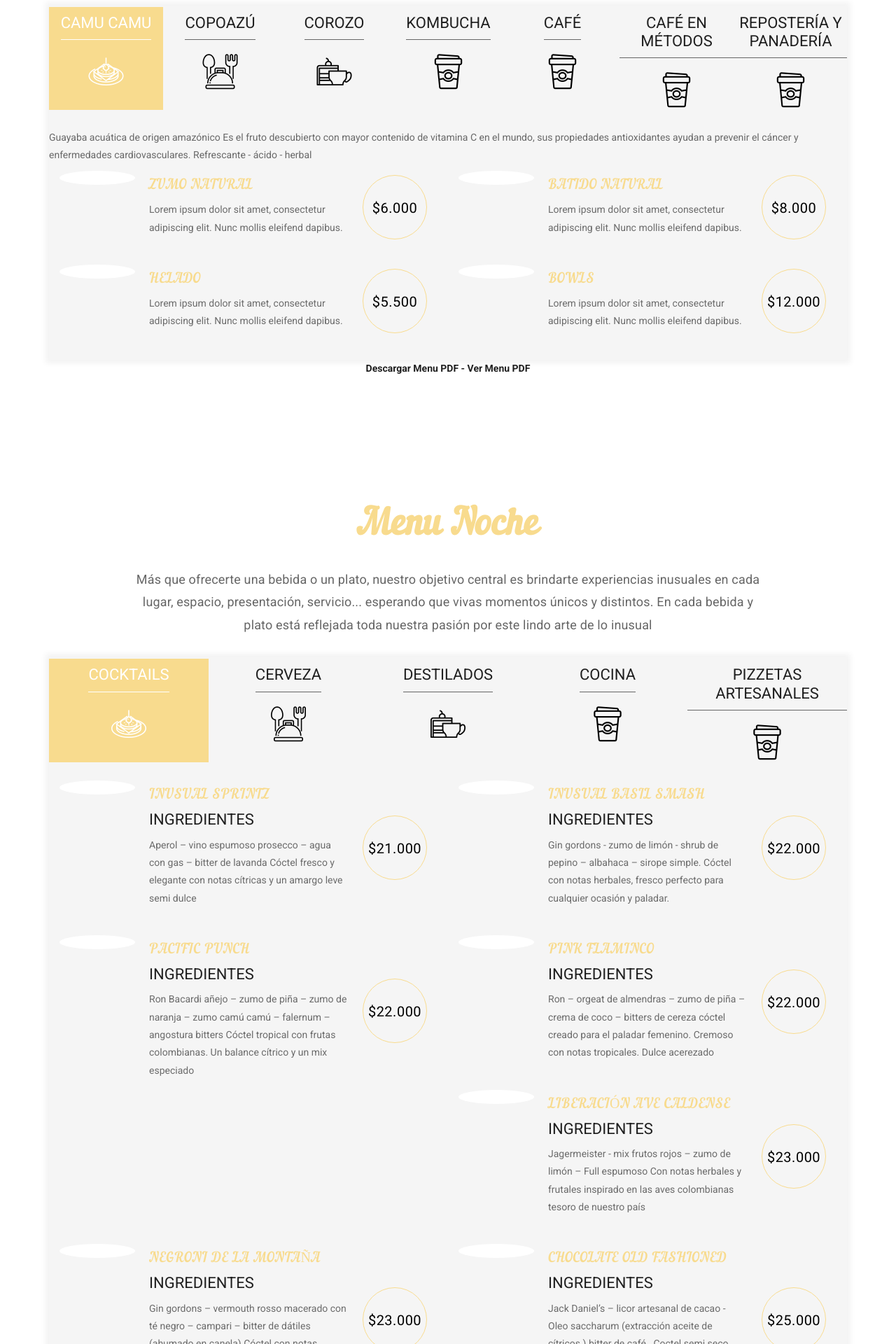
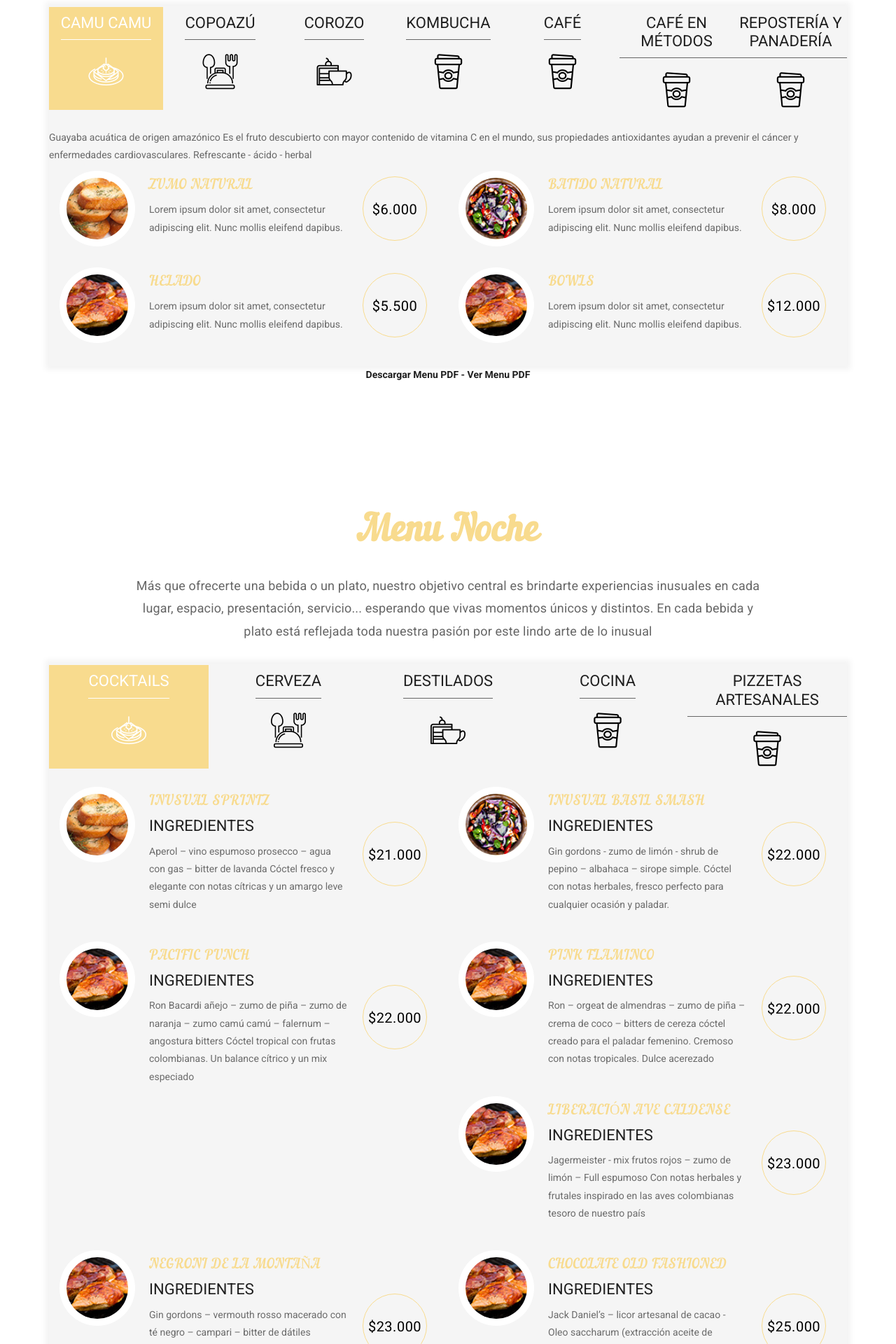
Before and after one commit to SingularDrinks/singulardrinks, a Jekyll site: the page built from index.html, in a window 1280 px wide. Shown: the part 1285-3205 px from the top of the page at 70% size. Built offline with Jekyll 4.4.1, drawn with Linux system fonts in a browser that asks for light colours; some web fonts are replaced.

Commit message:
refactor

```diff
--- a/_includes/site-section.html
+++ b/_includes/site-section.html
@@ -81,7 +81,7 @@
                 Refrescante - ácido - herbal</p>
               <div class="col-lg-6 col-md-6 col-sm-12 col-xs-12 ">
                 <div class="offer-item">
-                  <img src="images/menu-item-thumbnail-01.jpg" alt="" class="img-responsive">
+                  <img src="/assets/images/menu-item-thumbnail-01.jpg" alt="" class="img-responsive">
                   <div>
                     <h3>ZUMO NATURAL</h3>
                     <p>
@@ -94,7 +94,7 @@
               <!-- end col -->
               <div class="col-lg-6 col-md-6 col-sm-12 col-xs-12 ">
                 <div class="offer-item">
-                  <img src="images/menu-item-thumbnail-02.jpg" alt="" class="img-responsive">
+                  <img src="/assets/images/menu-item-thumbnail-02.jpg" alt="" class="img-responsive">
                   <div>
                     <h3>BATIDO NATURAL</h3>
                     <p>
@@ -107,7 +107,7 @@
               <!-- end col -->
               <div class="col-lg-6 col-md-6 col-sm-12 col-xs-12 ">
                 <div class="offer-item">
-                  <img src="images/menu-item-thumbnail-03.jpg" alt="" class="img-responsive">
+                  <img src="/assets/images/menu-item-thumbnail-03.jpg" alt="" class="img-responsive">
                   <div>
                     <h3>HELADO</h3>
                     <p>
@@ -120,7 +120,7 @@
               <!-- end col -->
               <div class="col-lg-6 col-md-6 col-sm-12 col-xs-12 ">
                 <div class="offer-item">
-                  <img src="images/menu-item-thumbnail-03.jpg" alt="" class="img-responsive">
+                  <img src="/assets/images/menu-item-thumbnail-03.jpg" alt="" class="img-responsive">
                   <div>
                     <h3>BOWLS</h3>
                     <p>
@@ -143,7 +143,7 @@
                 llamado copulate o chocoazu.</p>
               <div class="col-lg-6 col-md-6 col-sm-12 col-xs-12 ">
                 <div class="offer-item">
-                  <img src="images/menu-item-thumbnail-01.jpg" alt="" class="img-responsive">
+                  <img src="/assets/images/menu-item-thumbnail-01.jpg" alt="" class="img-responsive">
                   <div>
                     <h3>ZUMO NATURAL</h3>
                     <p>
@@ -156,7 +156,7 @@
               <!-- end col -->
               <div class="col-lg-6 col-md-6 col-sm-12 col-xs-12 ">
                 <div class="offer-item">
-                  <img src="images/menu-item-thumbnail-02.jpg" alt="" class="img-responsive">
+                  <img src="/assets/images/menu-item-thumbnail-02.jpg" alt="" class="img-responsive">
                   <div>
                     <h3>BATIDO</h3>
                     <p>
@@ -169,7 +169,7 @@
               <!-- end col -->
               <div class="col-lg-6 col-md-6 col-sm-12 col-xs-12 ">
                 <div class="offer-item">
-                  <img src="images/menu-item-thumbnail-03.jpg" alt="" class="img-responsive">
+                  <img src="/assets/images/menu-item-thumbnail-03.jpg" alt="" class="img-responsive">
                   <div>
                     <h3>HELADO</h3>
                     <p>
@@ -192,7 +192,7 @@
                 cuerpo</p>
               <div class="col-lg-6 col-md-6 col-sm-12 col-xs-12 ">
                 <div class="offer-item">
-                  <img src="images/menu-item-thumbnail-01.jpg" alt="" class="img-responsive">
+                  <img src="/assets/images/menu-item-thumbnail-01.jpg" alt="" class="img-responsive">
                   <div>
                     <h3>ZUMO NATURAL</h3>
                     <p>
@@ -205,7 +205,7 @@
               <!-- end col -->
               <div class="col-lg-6 col-md-6 col-sm-12 col-xs-12 ">
                 <div class="offer-item">
-                  <img src="images/menu-item-thumbnail-02.jpg" alt="" class="img-responsive">
+                  <img src="/assets/images/menu-item-thumbnail-02.jpg" alt="" class="img-responsive">
                   <div>
                     <h3>BATIDO</h3>
                     <p>
@@ -218,7 +218,7 @@
               <!-- end col -->
               <div class="col-lg-6 col-md-6 col-sm-12 col-xs-12 ">
                 <div class="offer-item">
-                  <img src="images/menu-item-thumbnail-03.jpg" alt="" class="img-responsive">
+                  <img src="/assets/images/menu-item-thumbnail-03.jpg" alt="" class="img-responsive">
                   <div>
                     <h3>HELADO</h3>
                     <p>
@@ -231,7 +231,7 @@
               <!-- end col -->
               <div class="col-lg-6 col-md-6 col-sm-12 col-xs-12 ">
                 <div class="offer-item">
-                  <img src="images/menu-item-thumbnail-03.jpg" alt="" class="img-responsive">
+                  <img src="/assets/images/menu-item-thumbnail-03.jpg" alt="" class="img-responsive">
                   <div>
                     <h3>BOWLS</h3>
                     <p>
@@ -251,7 +251,7 @@
                 de un rico y delicioso sabor.</p>
               <div class="col-lg-6 col-md-6 col-sm-12 col-xs-12 ">
                 <div class="offer-item">
-                  <img src="images/menu-item-thumbnail-01.jpg" alt="" class="img-responsive">
+                  <img src="/assets/images/menu-item-thumbnail-01.jpg" alt="" class="img-responsive">
                   <div>
                     <h3>PIÑA 300ML</h3>
                     <p>
@@ -264,7 +264,7 @@
               <!-- end col -->
               <div class="col-lg-6 col-md-6 col-sm-12 col-xs-12 ">
                 <div class="offer-item">
-                  <img src="images/menu-item-thumbnail-02.jpg" alt="" class="img-responsive">
+                  <img src="/assets/images/menu-item-thumbnail-02.jpg" alt="" class="img-responsive">
                   <div>
                     <h3>CANELA Y ANIS</h3>
                     <p>
@@ -280,7 +280,7 @@
             <div>
               <div class="col-lg-6 col-md-6 col-sm-12 col-xs-12 ">
                 <div class="offer-item">
-                  <img src="images/menu-item-thumbnail-04.jpg" alt="" class="img-responsive">
+                  <img src="/assets/images/menu-item-thumbnail-04.jpg" alt="" class="img-responsive">
                   <div>
                     <h3>AMERICANO</h3>
                     <p>
@@ -293,7 +293,7 @@
               <!-- end col -->
               <div class="col-lg-6 col-md-6 col-sm-12 col-xs-12 ">
                 <div class="offer-item">
-                  <img src="images/menu-item-thumbnail-05.jpg" alt="" class="img-responsive">
+                  <img src="/assets/images/menu-item-thumbnail-05.jpg" alt="" class="img-responsive">
                   <div>
                     <h3>CAFÉ DEL CAMPO</h3>
                     <p>
@@ -306,7 +306,7 @@
               <!-- end col -->
               <div class="col-lg-6 col-md-6 col-sm-12 col-xs-12 ">
                 <div class="offer-item">
-                  <img src="images/menu-item-thumbnail-06.jpg" alt="" class="img-responsive">
+                  <img src="/assets/images/menu-item-thumbnail-06.jpg" alt="" class="img-responsive">
                   <div>
                     <h3>CAPUCHINO</h3>
                     <p>
@@ -319,7 +319,7 @@
               <!-- end col -->
               <div class="col-lg-6 col-md-6 col-sm-12 col-xs-12 ">
                 <div class="offer-item">
-                  <img src="images/menu-item-thumbnail-06.jpg" alt="" class="img-responsive">
+                  <img src="/assets/images/menu-item-thumbnail-06.jpg" alt="" class="img-responsive">
                   <div>
                     <h3>MOKA CHINO</h3>
                     <p>
@@ -332,7 +332,7 @@
               <!-- end col -->
               <div class="col-lg-6 col-md-6 col-sm-12 col-xs-12 ">
                 <div class="offer-item">
-                  <img src="images/menu-item-thumbnail-06.jpg" alt="" class="img-responsive">
+                  <img src="/assets/images/menu-item-thumbnail-06.jpg" alt="" class="img-responsive">
                   <div>
                     <h3>AROMATIKA DE FRUTAS</h3>
                     <p>
@@ -345,7 +345,7 @@
               <!-- end col -->
               <div class="col-lg-6 col-md-6 col-sm-12 col-xs-12 ">
                 <div class="offer-item">
-                  <img src="images/menu-item-thumbnail-06.jpg" alt="" class="img-responsive">
+                  <img src="/assets/images/menu-item-thumbnail-06.jpg" alt="" class="img-responsive">
                   <div>
                     <h3>TE CHAI</h3>
                     <p>
@@ -360,7 +360,7 @@
             <div>
               <div class="col-lg-6 col-md-6 col-sm-12 col-xs-12 ">
                 <div class="offer-item">
-                  <img src="images/menu-item-thumbnail-07.jpg" alt="" class="img-responsive">
+                  <img src="/assets/images/menu-item-thumbnail-07.jpg" alt="" class="img-responsive">
                   <div>
                     <h3>DRIPPER</h3>
                     <p>
@@ -373,7 +373,7 @@
               <!-- end col -->
               <div class="col-lg-6 col-md-6 col-sm-12 col-xs-12 ">
                 <div class="offer-item">
-                  <img src="images/menu-item-thumbnail-08.jpg" alt="" class="img-responsive">
+                  <img src="/assets/images/menu-item-thumbnail-08.jpg" alt="" class="img-responsive">
                   <div>
                     <h3>CHEMEX</h3>
                     <p>
@@ -389,7 +389,7 @@
             <div>
               <div class="col-lg-6 col-md-6 col-sm-12 col-xs-12 ">
                 <div class="offer-item">
-                  <img src="images/menu-item-thumbnail-10.jpg" alt="" class="img-responsive">
+                  <img src="/assets/images/menu-item-thumbnail-10.jpg" alt="" class="img-responsive">
                   <div>
                     <h3>TORTA RED VELVET</h3>
                     <p>
@@ -402,7 +402,7 @@
               <!-- end col -->
               <div class="col-lg-6 col-md-6 col-sm-12 col-xs-12 ">
                 <div class="offer-item">
-                  <img src="images/menu-item-thumbnail-09.jpg" alt="" class="img-responsive">
+                  <img src="/assets/images/menu-item-thumbnail-09.jpg" alt="" class="img-responsive">
                   <div>
                     <h3>TORTA AMAPOLA</h3>
                     <p>
@@ -415,7 +415,7 @@
               <!-- end col -->
               <div class="col-lg-6 col-md-6 col-sm-12 col-xs-12 ">
                 <div class="offer-item">
-                  <img src="images/menu-item-thumbnail-08.jpg" alt="" class="img-responsive">
+                  <img src="/assets/images/menu-item-thumbnail-08.jpg" alt="" class="img-responsive">
                   <div>
                     <h3>TORTA DE CHOCOLATE</h3>
                     <p>
@@ -428,7 +428,7 @@
               <!-- end col -->
               <div class="col-lg-6 col-md-6 col-sm-12 col-xs-12 ">
                 <div class="offer-item">
-                  <img src="images/menu-item-thumbnail-08.jpg" alt="" class="img-responsive">
+                  <img src="/assets/images/menu-item-thumbnail-08.jpg" alt="" class="img-responsive">
                   <div>
                     <h3>CROISSANT</h3>
                     <p>
@@ -441,7 +441,7 @@
               <!-- end col -->
               <div class="col-lg-6 col-md-6 col-sm-12 col-xs-12 ">
                 <div class="offer-item">
-                  <img src="images/menu-item-thumbnail-08.jpg" alt="" class="img-responsive">
+                  <img src="/assets/images/menu-item-thumbnail-08.jpg" alt="" class="img-responsive">
                   <div>
                     <h3>DEDO DE QUESO</h3>
                     <p>
@@ -521,7 +521,7 @@
             <div>
               <div class="col-lg-6 col-md-6 col-sm-12 col-xs-12 ">
                 <div class="offer-item">
-                  <img src="images/menu-item-thumbnail-01.jpg" alt="" class="img-responsive">
+                  <img src="/assets/images/menu-item-thumbnail-01.jpg" alt="" class="img-responsive">
                   <div>
                     <h3>INUSUAL SPRINTZ</h3>
                     <h2>INGREDIENTES</h2>
@@ -538,7 +538,7 @@
               <!-- end col -->
               <div class="col-lg-6 col-md-6 col-sm-12 col-xs-12 ">
                 <div class="offer-item">
-                  <img src="images/menu-item-thumbnail-02.jpg" alt="" class="img-responsive">
+                  <img src="/assets/images/menu-item-thumbnail-02.jpg" alt="" class="img-responsive">
                   <div>
                     <h3>INUSUAL BASIL SMASH</h3>
                     <h2>INGREDIENTES</h2>
@@ -555,7 +555,7 @@
               <!-- end col -->
               <div class="col-lg-6 col-md-6 col-sm-12 col-xs-12 ">
                 <div class="offer-item">
-                  <img src="images/menu-item-thumbnail-03.jpg" alt="" class="img-responsive">
+                  <img src="/assets/images/menu-item-thumbnail-03.jpg" alt="" class="img-responsive">
                   <div>
                     <h3>PACIFIC PUNCH</h3>
                     <h2>INGREDIENTES</h2>
@@ -573,7 +573,7 @@
               <!-- end col -->
               <div class="col-lg-6 col-md-6 col-sm-12 col-xs-12 ">
                 <div class="offer-item">
-                  <img src="images/menu-item-thumbnail-03.jpg" alt="" class="img-responsive">
+                  <img src="/assets/images/menu-item-thumbnail-03.jpg" alt="" class="img-responsive">
                   <div>
                     <h3>PINK FLAMINCO</h3>
                     <h2>INGREDIENTES</h2>
@@ -589,7 +589,7 @@
               <!-- end col -->
               <div class="col-lg-6 col-md-6 col-sm-12 col-xs-12 ">
                 <div class="offer-item">
-                  <img src="images/menu-item-thumbnail-03.jpg" alt="" class="img-responsive">
+                  <img src="/assets/images/menu-item-thumbnail-03.jpg" alt="" class="img-responsive">
                   <div>
                     <h3>LIBERACIÓN AVE CALDENSE</h3>
                     <h2>INGREDIENTES</h2>
@@ -606,7 +606,7 @@
               <!-- end col -->
               <div class="col-lg-6 col-md-6 col-sm-12 col-xs-12 ">
                 <div class="offer-item">
-                  <img src="images/menu-item-thumbnail-03.jpg" alt="" class="img-responsive">
+                  <img src="/assets/images/menu-item-thumbnail-03.jpg" alt="" class="img-responsive">
                   <div>
                     <h3>NEGRONI DE LA MONTAÑA</h3>
                     <h2>INGREDIENTES</h2>
@@ -624,7 +624,7 @@
               <!-- end col -->
               <div class="col-lg-6 col-md-6 col-sm-12 col-xs-12 ">
                 <div class="offer-item">
-                  <img src="images/menu-item-thumbnail-03.jpg" alt="" class="img-responsive">
+                  <img src="/assets/images/menu-item-thumbnail-03.jpg" alt="" class="img-responsive">
                   <div>
                     <h3>CHOCOLATE OLD FASHIONED</h3>
                     <h2>INGREDIENTES</h2>
@@ -645,7 +645,7 @@
             <div>
               <div class="col-lg-6 col-md-6 col-sm-12 col-xs-12 ">
                 <div class="offer-item">
-                  <img src="images/menu-item-thumbnail-01.jpg" alt="" class="img-responsive">
+                  <img src="/assets/images/menu-item-thumbnail-01.jpg" alt="" class="img-responsive">
                   <div>
                     <h3>VULTUR</h3>
                     <p>
@@ -658,7 +658,7 @@
               <!-- end col -->
               <div class="col-lg-6 col-md-6 col-sm-12 col-xs-12 ">
                 <div class="offer-item">
-                  <img src="images/menu-item-thumbnail-02.jpg" alt="" class="img-responsive">
+                  <img src="/assets/images/menu-item-thumbnail-02.jpg" alt="" class="img-responsive">
                   <div>
                     <h3>CORONA</h3>
                     <p>
@@ -671,7 +671,7 @@
               <!-- end col -->
               <div class="col-lg-6 col-md-6 col-sm-12 col-xs-12 ">
                 <div class="offer-item">
-                  <img src="images/menu-item-thumbnail-04.jpg" alt="" class="img-responsive">
+                  <img src="/assets/images/menu-item-thumbnail-04.jpg" alt="" class="img-responsive">
                   <div>
                     <h3>STELLA ARTOIS</h3>
                     <p>
@@ -684,7 +684,7 @@
               <!-- end col -->
               <div class="col-lg-6 col-md-6 col-sm-12 col-xs-12 ">
                 <div class="offer-item">
-                  <img src="images/menu-item-thumbnail-05.jpg" alt="" class="img-responsive">
+                  <img src="/assets/images/menu-item-thumbnail-05.jpg" alt="" class="img-responsive">
                   <div>
                     <h3>3 CORDILLERAS</h3>
                     <p>
@@ -697,7 +697,7 @@
               <!-- end col -->
               <div class="col-lg-6 col-md-6 col-sm-12 col-xs-12 ">
                 <div class="offer-item">
-                  <img src="images/menu-item-thumbnail-06.jpg" alt="" class="img-responsive">
+                  <img src="/assets/images/menu-item-thumbnail-06.jpg" alt="" class="img-responsive">
                   <div>
                     <h3>LIEFMANS</h3>
                     <p>
@@ -710,7 +710,7 @@
               <!-- end col -->
               <div class="col-lg-6 col-md-6 col-sm-12 col-xs-12 ">
                 <div class="offer-item">
-                  <img src="images/menu-item-thumbnail-06.jpg" alt="" class="img-responsive">
+                  <img src="/assets/images/menu-item-thumbnail-06.jpg" alt="" class="img-responsive">
                   <div>
                     <h3>BENEDIKTINER</h3>
                     <p>
@@ -723,7 +723,7 @@
               <!-- end col -->
               <div class="col-lg-6 col-md-6 col-sm-12 col-xs-12 ">
                 <div class="offer-item">
-                  <img src="images/menu-item-thumbnail-06.jpg" alt="" class="img-responsive">
+                  <img src="/assets/images/menu-item-thumbnail-06.jpg" alt="" class="img-responsive">
                   <div>
                     <h3>MAREDSOUS</h3>
                     <p>
@@ -736,7 +736,7 @@
               <!-- end col -->
               <div class="col-lg-6 col-md-6 col-sm-12 col-xs-12 ">
                 <div class="offer-item">
-                  <img src="images/menu-item-thumbnail-06.jpg" alt="" class="img-responsive">
+                  <img src="/assets/images/menu-item-thumbnail-06.jpg" alt="" class="img-responsive">
                   <div>
                     <h3>DUVEL</h3>
                     <p>
@@ -749,7 +749,7 @@
               <!-- end col -->
               <div class="col-lg-6 col-md-6 col-sm-12 col-xs-12 ">
                 <div class="offer-item">
-                  <img src="images/menu-item-thumbnail-06.jpg" alt="" class="img-responsive">
+                  <img src="/assets/images/menu-item-thumbnail-06.jpg" alt="" class="img-responsive">
                   <div>
                     <h3>SMIRNOFF ICE</h3>
                     <p>
@@ -762,7 +762,7 @@
               <!-- end col -->
               <div class="col-lg-6 col-md-6 col-sm-12 col-xs-12 ">
                 <div class="offer-item">
-                  <img src="images/menu-item-thumbnail-06.jpg" alt="" class="img-responsive">
+                  <img src="/assets/images/menu-item-thumbnail-06.jpg" alt="" class="img-responsive">
                   <div>
                     <h3>REDBULL</h3>
                     <p>
@@ -775,7 +775,7 @@
               <!-- end col -->
               <div class="col-lg-6 col-md-6 col-sm-12 col-xs-12 ">
                 <div class="offer-item">
-                  <img src="images/menu-item-thumbnail-06.jpg" alt="" class="img-responsive">
+                  <img src="/assets/images/menu-item-thumbnail-06.jpg" alt="" class="img-responsive">
                   <div>
                     <h3>TE HATSU</h3>
                     <p>
@@ -788,7 +788,7 @@
               <!-- end col -->
               <div class="col-lg-6 col-md-6 col-sm-12 col-xs-12 ">
                 <div class="offer-item">
-                  <img src="images/menu-item-thumbnail-06.jpg" alt="" class="img-responsive">
+                  <img src="/assets/images/menu-item-thumbnail-06.jpg" alt="" class="img-responsive">
                   <div>
                     <h3>AGUA CON ALOE</h3>
                     <p>
@@ -804,7 +804,7 @@
             <div>
               <div class="col-lg-6 col-md-6 col-sm-12 col-xs-12 ">
                 <div class="offer-item">
-                  <img src="images/menu-item-thumbnail-06.jpg" alt="" class="img-responsive">
+                  <img src="/assets/images/menu-item-thumbnail-06.jpg" alt="" class="img-responsive">
                   <div>
                     <h3>WHISKY SINGLE MALT</h3>
                     <p>
@@ -825,7 +825,7 @@
             <div>
               <div class="col-lg-6 col-md-6 col-sm-12 col-xs-12 ">
                 <div class="offer-item">
-                  <img src="images/menu-item-thumbnail-07.jpg" alt="" class="img-responsive">
+                  <img src="/assets/images/menu-item-thumbnail-07.jpg" alt="" class="img-responsive">
                   <div>
                     <h3>DRIPPER</h3>
                     <p>
@@ -838,7 +838,7 @@
               <!-- end col -->
               <div class="col-lg-6 col-md-6 col-sm-12 col-xs-12 ">
                 <div class="offer-item">
-                  <img src="images/menu-item-thumbnail-08.jpg" alt="" class="img-responsive">
+                  <img src="/assets/images/menu-item-thumbnail-08.jpg" alt="" class="img-responsive">
                   <div>
                     <h3>CHEMEX</h3>
                     <p>
@@ -854,7 +854,7 @@
             <div>
               <div class="col-lg-6 col-md-6 col-sm-12 col-xs-12 ">
                 <div class="offer-item">
-                  <img src="images/menu-item-thumbnail-10.jpg" alt="" class="img-responsive">
+                  <img src="/assets/images/menu-item-thumbnail-10.jpg" alt="" class="img-responsive">
                   <div>
                     <h3>TORTA RED VELVET</h3>
                     <p>
@@ -867,7 +867,7 @@
               <!-- end col -->
               <div class="col-lg-6 col-md-6 col-sm-12 col-xs-12 ">
                 <div class="offer-item">
-                  <img src="images/menu-item-thumbnail-09.jpg" alt="" class="img-responsive">
+                  <img src="/assets/images/menu-item-thumbnail-09.jpg" alt="" class="img-responsive">
                   <div>
                     <h3>TORTA AMAPOLA</h3>
                     <p>
@@ -880,7 +880,7 @@
               <!-- end col -->
               <div class="col-lg-6 col-md-6 col-sm-12 col-xs-12 ">
                 <div class="offer-item">
-                  <img src="images/menu-item-thumbnail-08.jpg" alt="" class="img-responsive">
+                  <img src="/assets/images/menu-item-thumbnail-08.jpg" alt="" class="img-responsive">
                   <div>
                     <h3>TORTA DE CHOCOLATE</h3>
                     <p>
@@ -893,7 +893,7 @@
               <!-- end col -->
               <div class="col-lg-6 col-md-6 col-sm-12 col-xs-12 ">
                 <div class="offer-item">
-                  <img src="images/menu-item-thumbnail-08.jpg" alt="" class="img-responsive">
+                  <img src="/assets/images/menu-item-thumbnail-08.jpg" alt="" class="img-responsive">
                   <div>
                     <h3>CROISSANT</h3>
                     <p>
@@ -906,7 +906,7 @@
               <!-- end col -->
               <div class="col-lg-6 col-md-6 col-sm-12 col-xs-12 ">
                 <div class="offer-item">
-                  <img src="images/menu-item-thumbnail-08.jpg" alt="" class="img-responsive">
+                  <img src="/assets/images/menu-item-thumbnail-08.jpg" alt="" class="img-responsive">
                   <div>
                     <h3>DEDO DE QUESO</h3>
                     <p>
```
